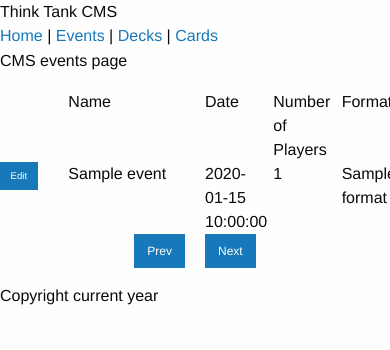
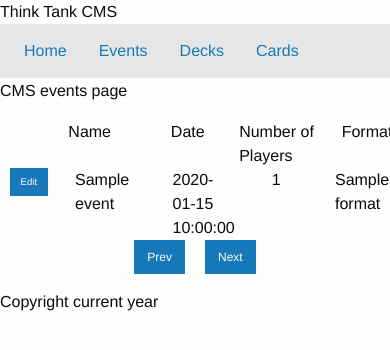
Before and after one commit to zefrof/thinkTank, a Flask app: template app/templates/cmsEvents.html in a window 390 px wide; the page is wider, and only the part inside the window is pictured. Shown: the top 350 px of that part. Run offline with Flask 2, Linux system fonts and the light colour scheme; the template is opened without the code that fills it: most values are stand-ins (such as "Sample title", 1, 10 or a date in 2020); some libraries are stand-ins or nearby versions.

Commit message:
mobile style fixes

```diff
--- a/app/templates/cmsEvents.html
+++ b/app/templates/cmsEvents.html
@@ -2,23 +2,23 @@
 {% block body %}
     <p>CMS events page</p>
     <div class="grid-x grid-margin-x">
-        <div class="cell small-2"><!--For Spacing--></div>
-        <div class="cell small-4">Name</div>
-        <div class="cell small-2">Date</div>
-        <div class="cell small-2">Number of Players</div>
-        <div class="cell small-2">Format</div>
+        <div class="cell small-2 medium-2"><!--For Spacing--></div>
+        <div class="cell small-3 medium-4">Name</div>
+        <div class="cell small-2 medium-2">Date</div>
+        <div class="cell small-3 medium-2">Number of Players</div>
+        <div class="cell small-2 medium-2">Format</div>
     </div>
     {% for event in events %}
-        <div class="grid-x grid-margin-x">
-            <div class="cell small-2 large-2"><a class="tiny button" href="/editEvent/{{event.cid}}">Edit</a></div>
-            <div class="cell small-4 large-4">{{event.name}}</div>
-            <div class="cell small-2 large-2">{{event.date}}</div>
-            <div class="cell small-2 large-2">{{event.numPlayers}}</div>
-            <div class="cell small-2 large-2">{{event.format}}</div>
+        <div class="grid-x grid-padding-x">
+            <div class="cell small-2 medium-2"><a class="tiny button" href="/editEvent/{{event.cid}}">Edit</a></div>
+            <div class="cell small-3 medium-4">{{event.name}}</div>
+            <div class="cell small-2 medium-2">{{event.date}}</div>
+            <div class="cell small-3 medium-2 text-center">{{event.numPlayers}}</div>
+            <div class="cell small-2 medium-2">{{event.format}}</div>
         </div>
     {% endfor %}
     <div class="grid-x grid-margin-x clearfix">
-        <div class="cell small-6"><a class="small button float-right" href="/cmsEvents/{{page - 1}}">Prev</a></div>
-        <div class="cell small-6"><a class="small button" href="/cmsEvents/{{page + 1}}">Next</a></div>
+        <div class="cell small-6"><a class="small button info float-right" href="/cmsEvents/{{page - 1}}">Prev</a></div>
+        <div class="cell small-6"><a class="small button info" href="/cmsEvents/{{page + 1}}">Next</a></div>
     </div>
 {% endblock %}
--- a/app/templates/inc/cmsLayout.html
+++ b/app/templates/inc/cmsLayout.html
@@ -1,12 +1,20 @@
+<!DOCTYPE html>
 <html>
-    <head>Think Tank CMS</head>
+    <head>
+        Think Tank CMS
+        <meta charset="UTF-8">
+		<meta name="viewport" content="width=device-width, initial-scale=1.0">
+    </head>
+    <body>
         <header>
-        <nav>
-            <a href="/cms/">Home</a> |
-            <a href="/cmsEvents/">Events</a> |
-            <a href="/cmsDecks/">Decks</a> |
-            <a href="/cmsCards/">Cards</a>
-        </nav>
+            <div id="nav" class="top-bar">
+                <ul class="dropdown menu">
+                    <li><a href="/cms/">Home</a></li>
+                    <li><a href="/cmsEvents/">Events</a></li>
+                    <li><a href="/cmsDecks/">Decks</a></li>
+                    <li><a href="/cmsCards/">Cards</a></li>
+                </ul>
+            </div>
         </header>
         <main>
             {% block body %}
@@ -21,4 +29,5 @@
             <!-- Compressed JavaScript -->
             <script src="https://cdn.jsdelivr.net/npm/foundation-sites@6.4.3/dist/js/foundation.min.js" integrity="sha256-mRYlCu5EG+ouD07WxLF8v4ZAZYCA6WrmdIXyn1Bv9Vk= sha384-KzKofw4qqetd3kvuQ5AdapWPqV1ZI+CnfyfEwZQgPk8poOLWaabfgJOfmW7uI+AV sha512-0gHfaMkY+Do568TgjJC2iMAV0dQlY4NqbeZ4pr9lVUTXQzKu8qceyd6wg/3Uql9qA2+3X5NHv3IMb05wb387rA==" crossorigin="anonymous"></script>
         </footer>
+    </body>
 </html>
```
Lines whose indentation alone changed are shown as unchanged.
